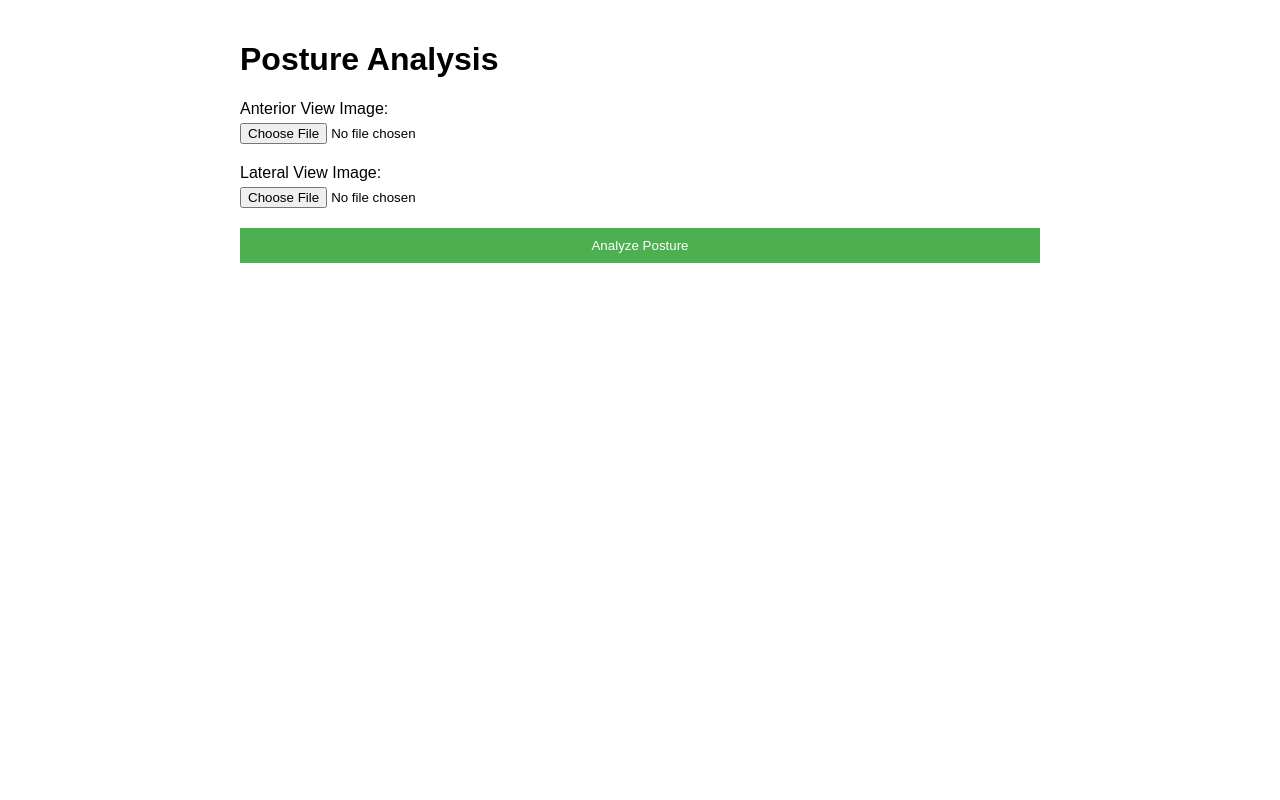
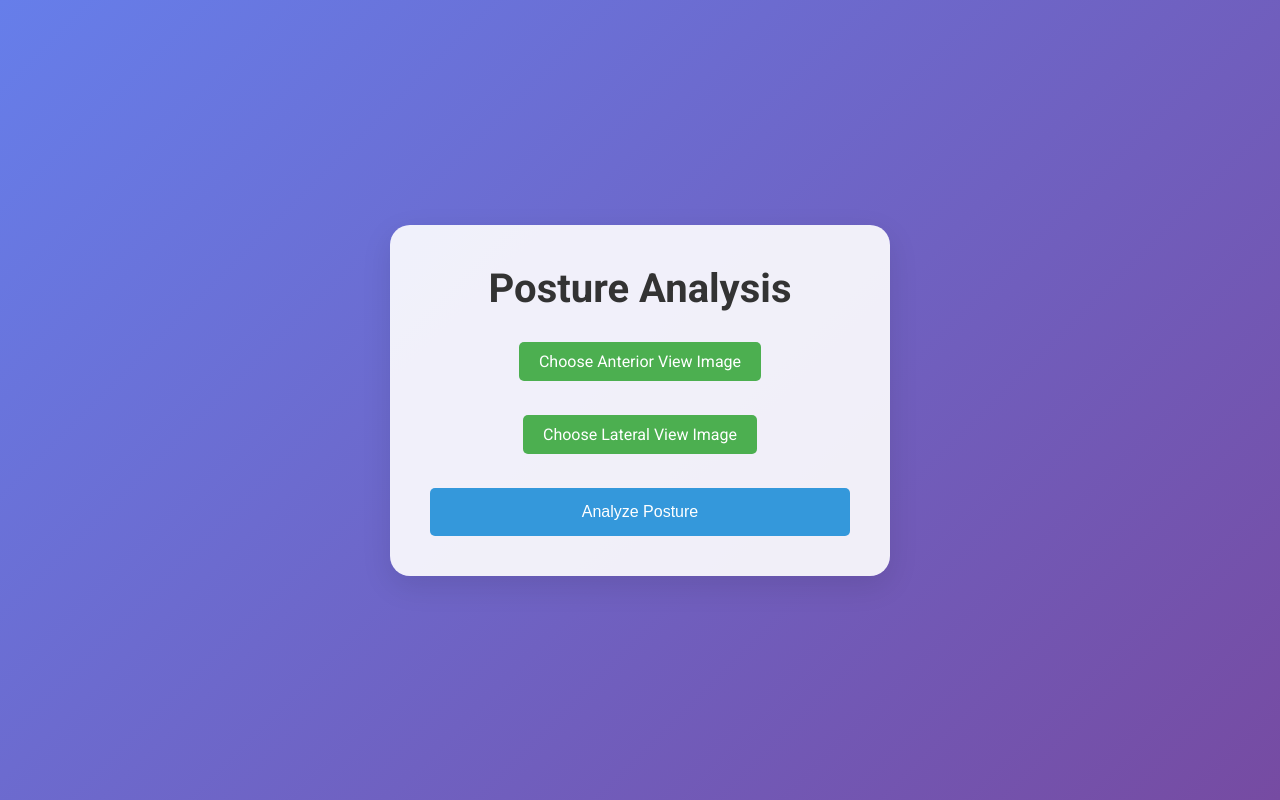
Before and after one commit to andykahochan/posture-analysis, a Python web app: template templates/index.html in a window 1280 px wide. Run offline with Jinja, Linux system fonts and the light colour scheme; the template is opened without the code that fills it, so the values that code supplies are empty.

Commit message:
Updating with new Python and HTML code

```diff
--- a/templates/index.html
+++ b/templates/index.html
@@ -4,43 +4,143 @@
     <meta charset="UTF-8">
     <meta name="viewport" content="width=device-width, initial-scale=1.0">
     <title>Posture Analysis</title>
+    <link href="https://fonts.googleapis.com/css2?family=Roboto:wght@300;400;700&display=swap" rel="stylesheet">
     <style>
+        * {
+            box-sizing: border-box;
+            margin: 0;
+            padding: 0;
+        }
         body {
-            font-family: Arial, sans-serif;
-            max-width: 800px;
-            margin: 0 auto;
+            font-family: 'Roboto', sans-serif;
+            background: linear-gradient(135deg, #667eea 0%, #764ba2 100%);
+            min-height: 100vh;
+            display: flex;
+            justify-content: center;
+            align-items: center;
             padding: 20px;
+        }
+        .container {
+            background-color: rgba(255, 255, 255, 0.9);
+            border-radius: 20px;
+            padding: 40px;
+            box-shadow: 0 10px 30px rgba(0, 0, 0, 0.1);
+            max-width: 500px;
+            width: 100%;
+            text-align: center;
+            animation: fadeIn 1s ease-out;
+        }
+        h1 {
+            color: #333;
+            margin-bottom: 30px;
+            font-size: 2.5rem;
+            animation: slideDown 0.5s ease-out;
         }
         form {
             display: flex;
             flex-direction: column;
             gap: 20px;
         }
-        input[type="file"] {
-            display: block;
-            margin-top: 5px;
+        .file-input-container {
+            position: relative;
+            overflow: hidden;
+            display: inline-block;
+            cursor: pointer;
+        }
+        .file-input-container input[type="file"] {
+            font-size: 100px;
+            position: absolute;
+            left: 0;
+            top: 0;
+            opacity: 0;
+            cursor: pointer;
+        }
+        .file-input-label {
+            background-color: #4CAF50;
+            color: white;
+            padding: 10px 20px;
+            border-radius: 5px;
+            display: inline-block;
+            transition: background-color 0.3s ease;
+        }
+        .file-input-label:hover {
+            background-color: #45a049;
         }
         input[type="submit"] {
-            padding: 10px;
-            background-color: #4CAF50;
+            background-color: #3498db;
             color: white;
             border: none;
+            padding: 15px;
+            font-size: 1rem;
+            border-radius: 5px;
             cursor: pointer;
+            transition: background-color 0.3s ease, transform 0.1s ease;
+        }
+        input[type="submit"]:hover {
+            background-color: #2980b9;
+        }
+        input[type="submit"]:active {
+            transform: scale(0.98);
+        }
+        @keyframes fadeIn {
+            from { opacity: 0; }
+            to { opacity: 1; }
+        }
+        @keyframes slideDown {
+            from { transform: translateY(-20px); opacity: 0; }
+            to { transform: translateY(0); opacity: 1; }
+        }
+        @keyframes pulse {
+            0% { transform: scale(1); }
+            50% { transform: scale(1.05); }
+            100% { transform: scale(1); }
+        }
+        .file-name {
+            margin-top: 10px;
+            font-size: 0.9rem;
+            color: #666;
+        }
+        @media (max-width: 600px) {
+            .container {
+                padding: 20px;
+            }
+            h1 {
+                font-size: 2rem;
+            }
         }
     </style>
 </head>
 <body>
+    <div class="container">
         <h1>Posture Analysis</h1>
         <form action="/" method="post" enctype="multipart/form-data">
             <div>
-            <label for="anterior">Anterior View Image:</label>
+                <div class="file-input-container">
+                    <label for="anterior" class="file-input-label">Choose Anterior View Image</label>
                     <input type="file" id="anterior" name="anterior" accept="image/*" required>
                 </div>
+                <div class="file-name" id="anterior-file-name"></div>
+            </div>
             <div>
-            <label for="lateral">Lateral View Image:</label>
+                <div class="file-input-container">
+                    <label for="lateral" class="file-input-label">Choose Lateral View Image</label>
                     <input type="file" id="lateral" name="lateral" accept="image/*" required>
+                </div>
+                <div class="file-name" id="lateral-file-name"></div>
             </div>
             <input type="submit" value="Analyze Posture">
         </form>
+    </div>
+    <script>
+        document.getElementById('anterior').addEventListener('change', function(e) {
+            document.getElementById('anterior-file-name').textContent = e.target.files[0].name;
+        });
+        document.getElementById('lateral').addEventListener('change', function(e) {
+            document.getElementById('lateral-file-name').textContent = e.target.files[0].name;
+        });
+        document.querySelector('form').addEventListener('submit', function() {
+            document.querySelector('input[type="submit"]').style.animation = 'pulse 0.5s infinite';
+        });
+    </script>
 </body>
 </html>
```
Lines whose indentation alone changed are shown as unchanged.
